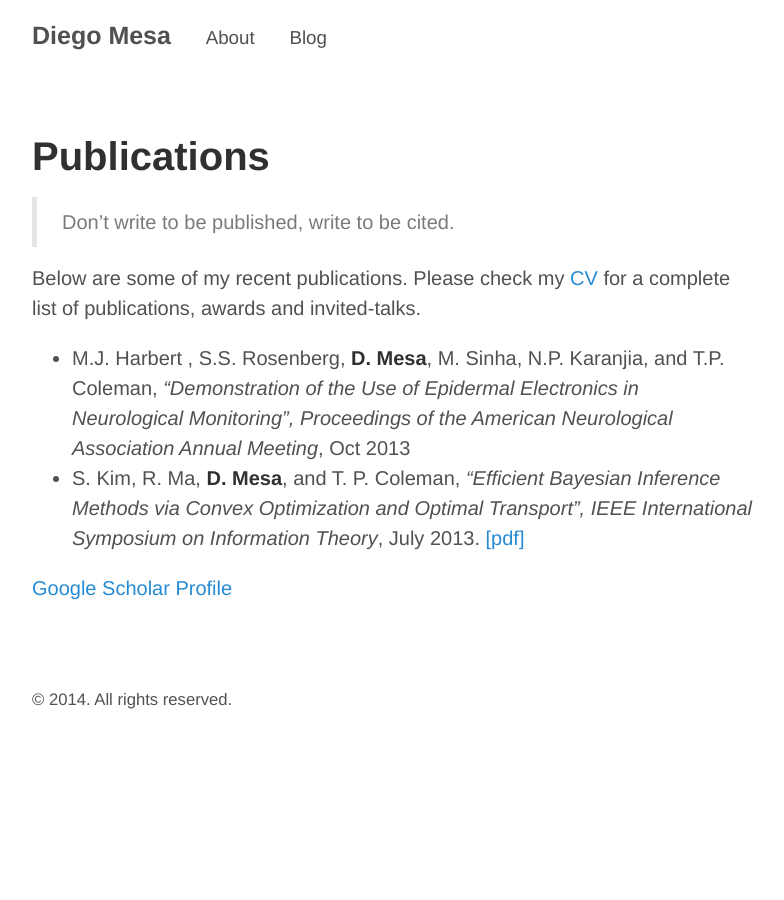
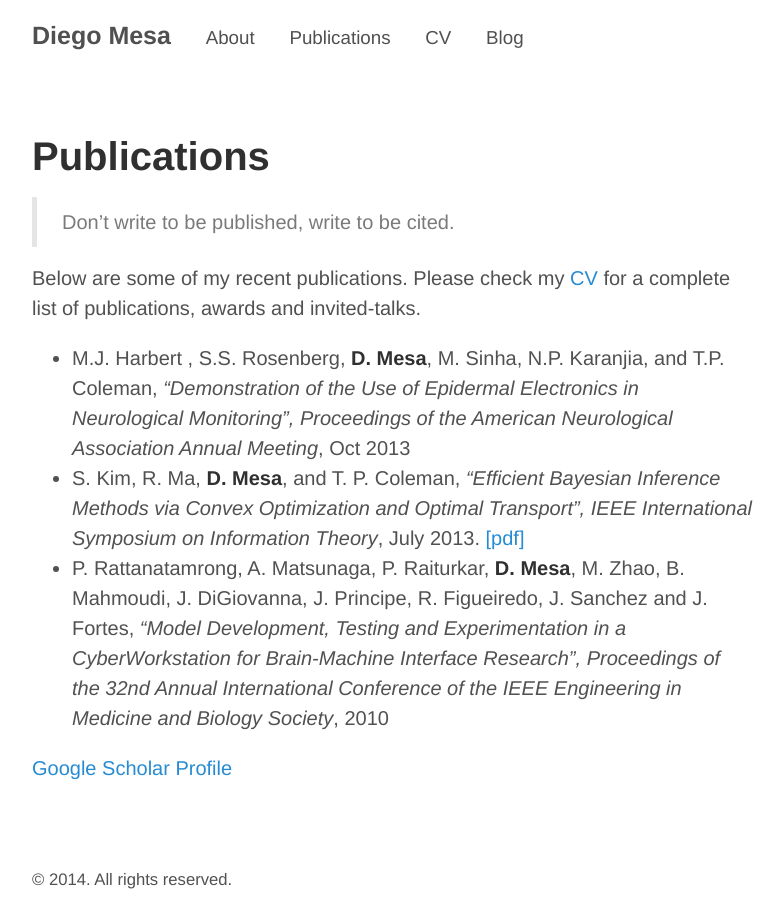
Before and after one commit to diego898/diego898.github.io, a Jekyll site: the page built from publications.md, in a window 1280 px wide. Shown: the whole page, without its empty margins (248-1032 px from the left). Built offline with Jekyll 4.4.1, drawn with Linux system fonts in a browser that asks for light colours.

Commit message:
adding cv

```diff
--- a/_config.yml
+++ b/_config.yml
@@ -21,6 +21,6 @@ github:
 # This is the list of pages to incldue in the header of the website.
 pages_list:
   About: '/about/'
-#  Publications: '/publications/'
-#  CV: '/assets/cv.pdf'
+  Publications: '/publications/'
+  CV: '/assets/cv.pdf'
   Blog: '/posts/'
--- a/publications.md
+++ b/publications.md
@@ -5,9 +5,11 @@ title: Publications
 
 > Don't write to be published, write to be cited.
 
-Below are some of my recent publications. Please check my [CV](/cv/) for a complete list of publications, awards and invited-talks.
+Below are some of my recent publications. Please check my [CV](/assets/cv.pdf)
+for a complete list of publications, awards and invited-talks.
 
 * M.J. Harbert , S.S. Rosenberg, **D. Mesa**, M. Sinha, N.P. Karanjia, and T.P. Coleman, *“Demonstration of the Use of Epidermal Electronics in Neurological Monitoring”, Proceedings of the American Neurological Association Annual Meeting*, Oct 2013
 * S. Kim, R. Ma, **D. Mesa**, and T. P. Coleman, *“Efficient Bayesian Inference Methods via Convex Optimization and Optimal Transport”, IEEE International Symposium on Information Theory*, July 2013. [[pdf]](http://coleman.ucsd.edu/wp-content/uploads/2013/07/KMMC-ISIT2013.pdf)
+* P. Rattanatamrong, A. Matsunaga, P. Raiturkar, **D. Mesa**, M. Zhao, B. Mahmoudi, J. DiGiovanna, J. Principe, R. Figueiredo, J. Sanchez and J. Fortes, *“Model Development, Testing and Experimentation in a CyberWorkstation for Brain-Machine Interface Research”, Proceedings of the 32nd Annual International Conference of the IEEE Engineering in Medicine and Biology Society*, 2010
 
 [Google Scholar Profile](http://scholar.google.com/citations?user=8SnAElkAAAAJ&hl=en)
```
